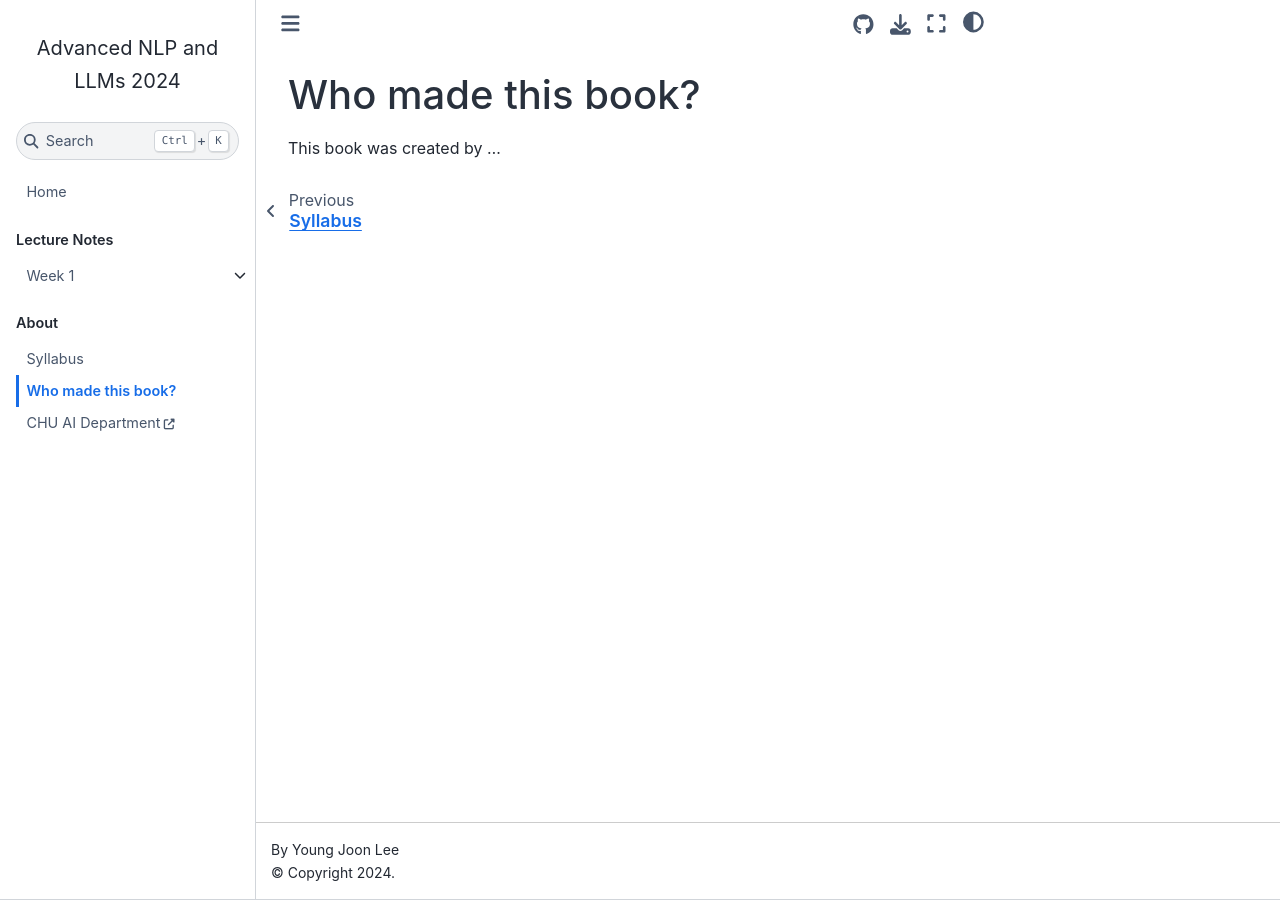
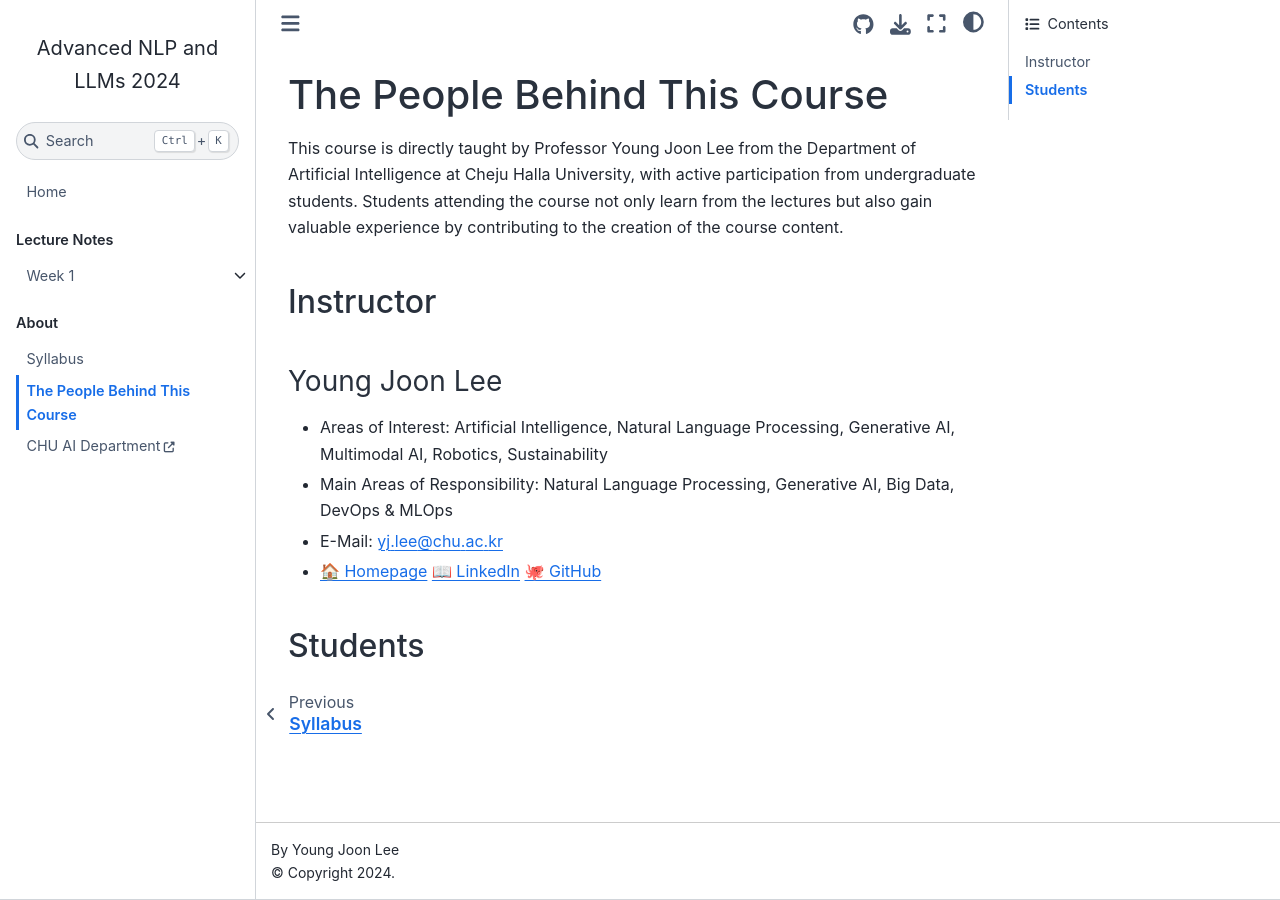
Before and after one commit to entelecheia/deepnlp-2024, a Jupyter Book: the page built from book/en/about/index.md, in a window 1280 px wide. Built offline with Jupyter Book 1.0.4 settings and Sphinx 7.4.7 and the Sphinx Book theme 1.1.4, drawn with Linux system fonts in a browser that asks for light colours.

Commit message:
chore: Update instructor and student information in course about page

```diff
--- a/book/en/about/index.md
+++ b/book/en/about/index.md
@@ -1,3 +1,14 @@
-# Who made this book?
+# The People Behind This Course
 
-This book was created by ...
+This course is directly taught by Professor Young Joon Lee from the Department of Artificial Intelligence at Cheju Halla University, with active participation from undergraduate students. Students attending the course not only learn from the lectures but also gain valuable experience by contributing to the creation of the course content.
+
+## Instructor
+
+### Young Joon Lee
+
+- Areas of Interest: Artificial Intelligence, Natural Language Processing, Generative AI, Multimodal AI, Robotics, Sustainability
+- Main Areas of Responsibility: Natural Language Processing, Generative AI, Big Data, DevOps & MLOps
+- E-Mail: [yj.lee@chu.ac.kr](mailto:yj.lee@chu.ac.kr)
+- [🏠 Homepage](https://entelecheia.me) [📖 LinkedIn](https://www.linkedin.com/in/entelecheia) [🐙 GitHub](https://github.com/entelecheia)
+
+## Students
```
Also changed, not shown: book/ko/about/index.md (+13 -2 lines).
